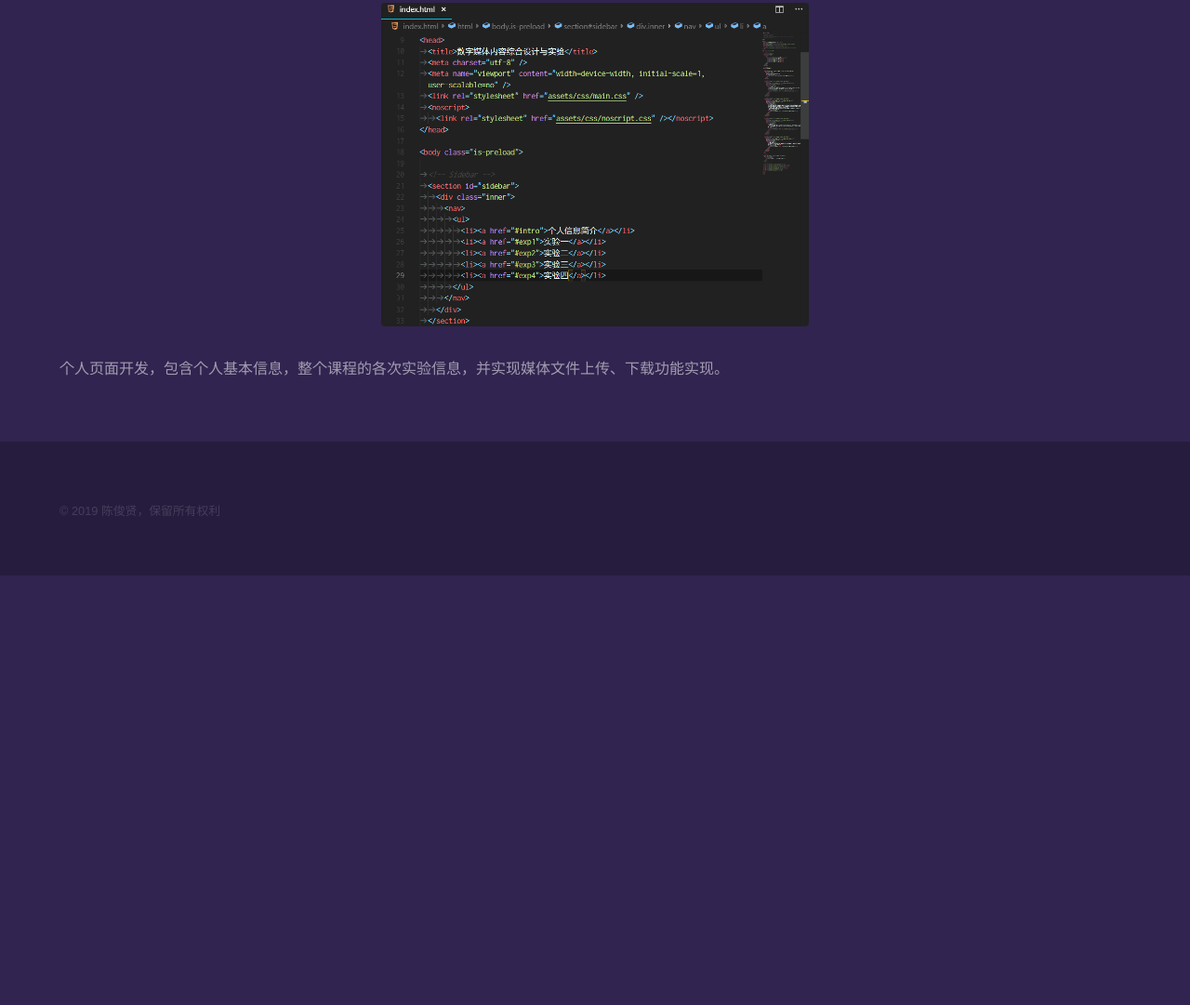
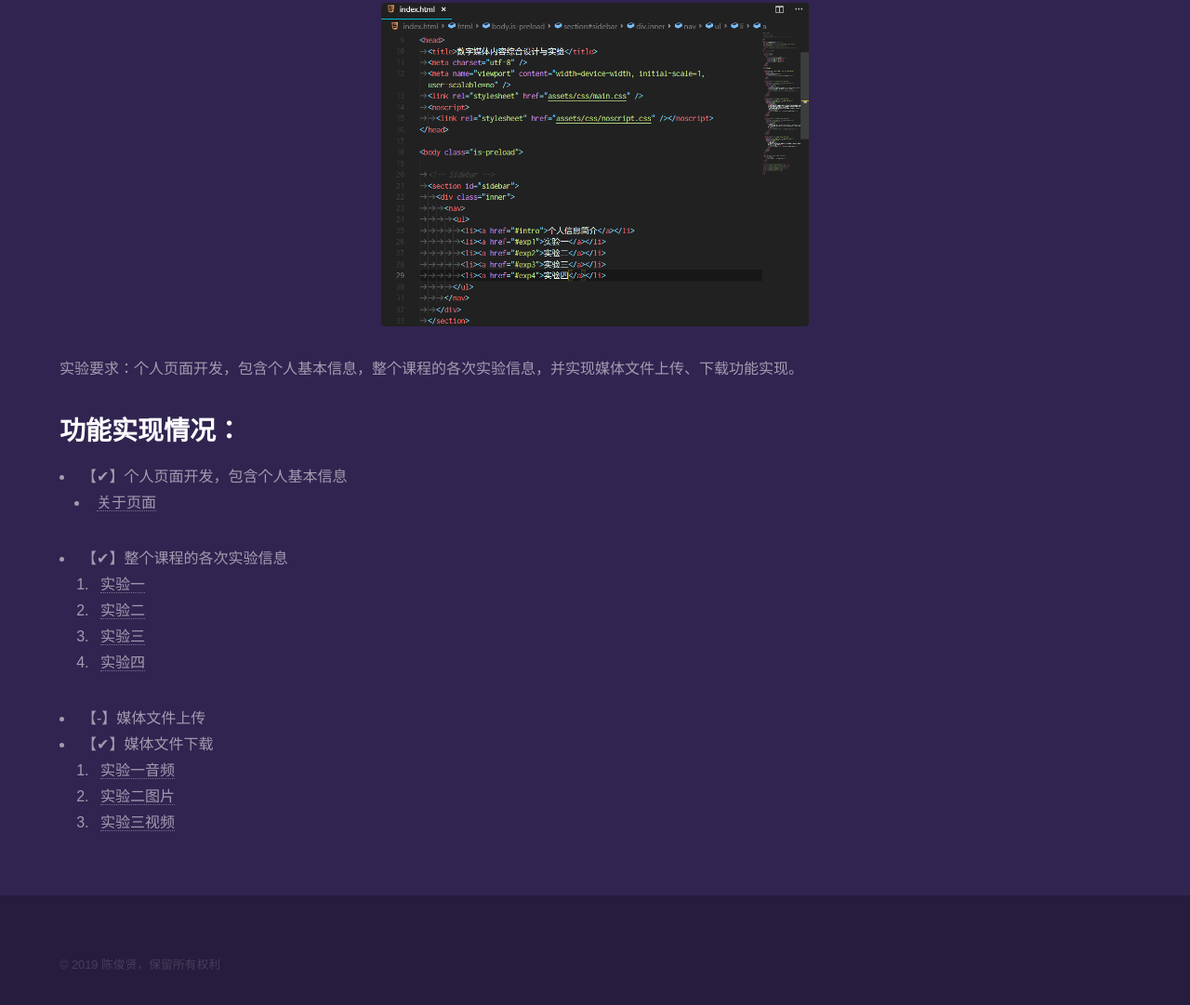
Before and after one commit to Joxon/multimedia-web-design, a plain HTML site: page exp4.html in a window 1280 px wide. Shown: the part 291-1372 px from the top of the page at 93% size. Before the commit the page ends 910 px from the top, so only its background shows below. Drawn offline with Linux system fonts and the light colour scheme.

Commit message:
adjusted all pages

```diff
--- a/exp4.html
+++ b/exp4.html
@@ -37,7 +37,33 @@
 			<div class="inner">
 				<h1 class="major">实验四</h1>
 				<span class="image fit"><img src="images/exp4.png" alt="" /></span>
-				<p>个人页面开发，包含个人基本信息，整个课程的各次实验信息，并实现媒体文件上传、下载功能实现。</p>
+				<p>实验要求：个人页面开发，包含个人基本信息，整个课程的各次实验信息，并实现媒体文件上传、下载功能实现。</p>
+
+				<h2>功能实现情况：</h2>
+				<ul>
+					<li>【✔】个人页面开发，包含个人基本信息</li>
+					<ul>
+						<li><a href="about.html">关于页面</a></li>
+					</ul>
+
+					<li>【✔】整个课程的各次实验信息</li>
+					<ol>
+						<li><a href="exp1.html">实验一</a></li>
+						<li><a href="exp2.html">实验二</a></li>
+						<li><a href="exp3.html">实验三</a></li>
+						<li><a href="exp4.html">实验四</a></li>
+					</ol>
+
+					<li>【-】媒体文件上传</li>
+
+					<li>【✔】媒体文件下载</li>
+					<ol>
+						<li><a href="exp1/实验1_mixdown.mp3">实验一音频</a></li>
+						<li><a href="exp2/实验2世界地图.jpg">实验二图片</a></li>
+						<li><a href="exp3/实验3-The-Witcher-Intro-final.mp4">实验三视频</a></li>
+					</ol>
+
+				</ul>
 			</div>
 		</section>
 
```
Also changed, not shown: about.html (+2 -2 lines), exp1.html (+3 -3 lines), exp2.html (+4 -2 lines), exp3.html (+8 -2 lines), index.html (+2 -2 lines).
